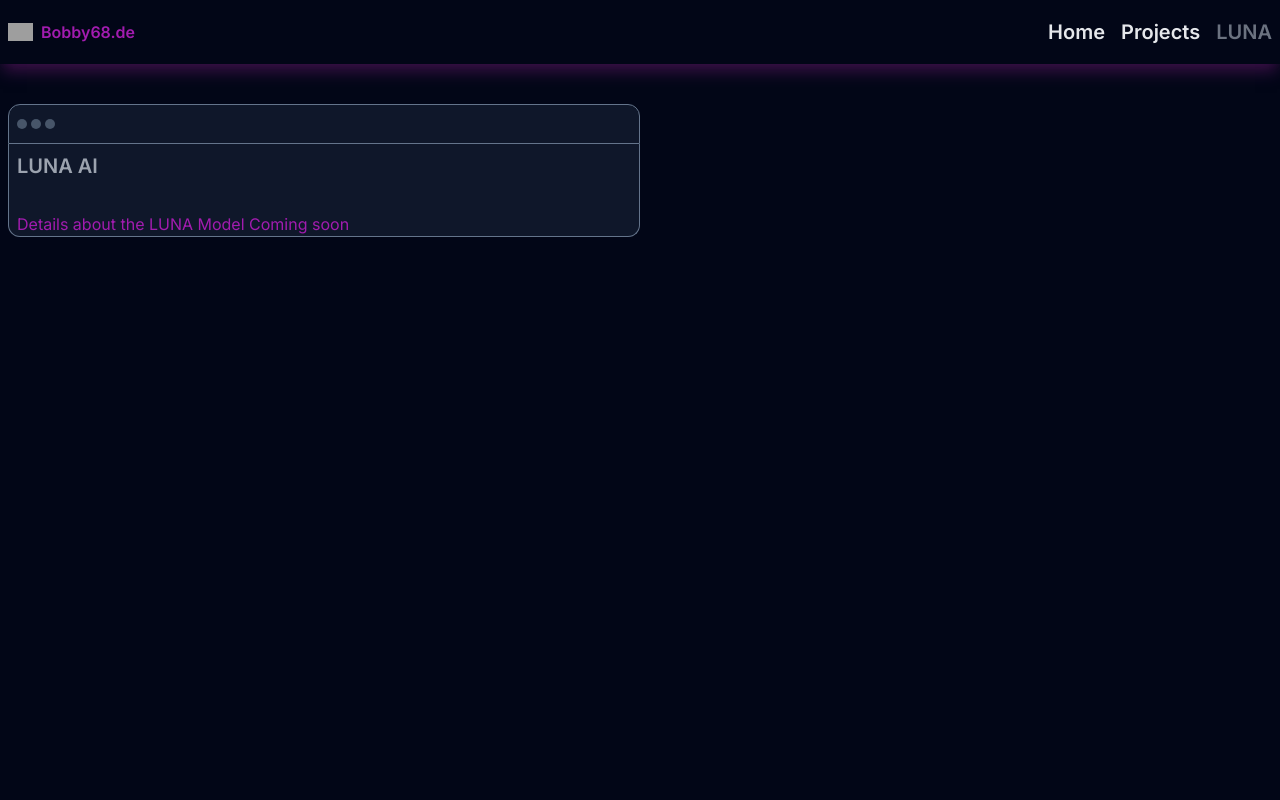
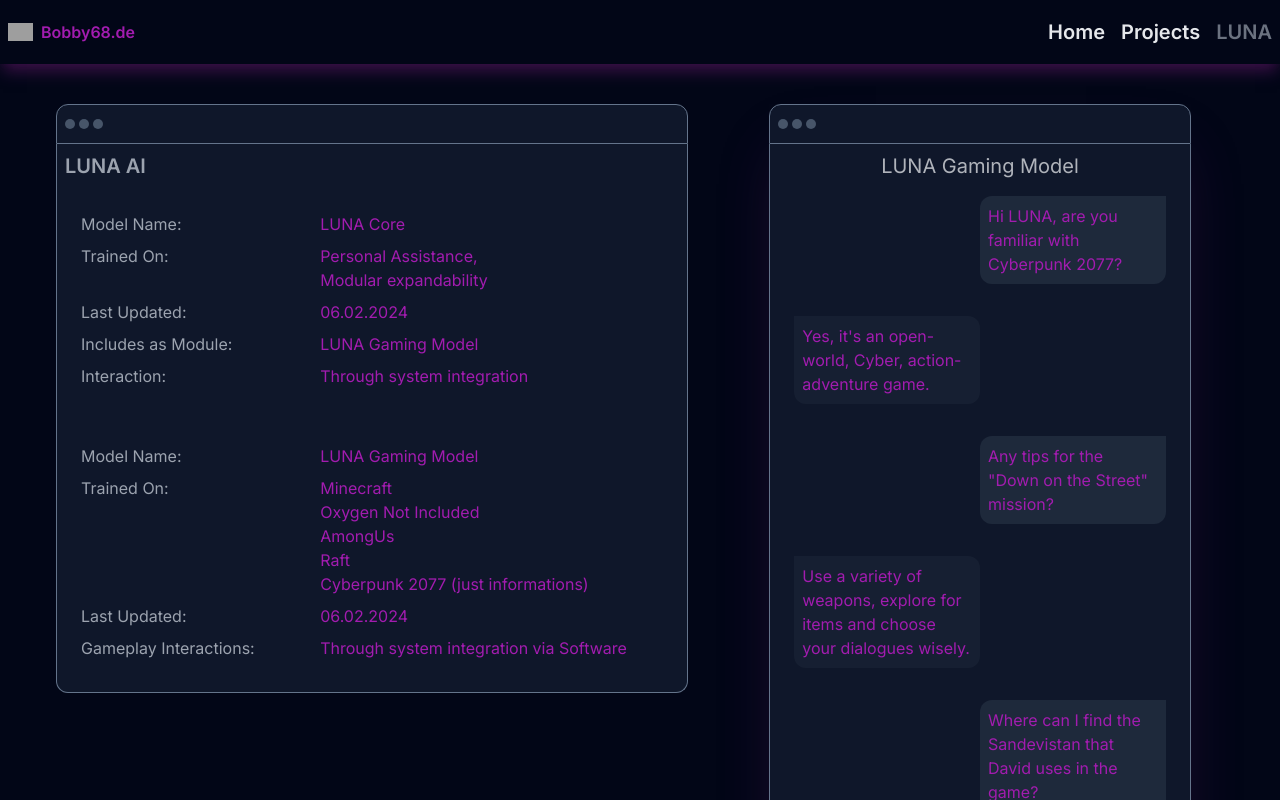
Before and after one commit to luca-naujoks/nextjs-app, a Next.js app: page /luna in a window 1280 px wide. Shown: the top 800 px of the page. Built offline with nearby package versions, Linux system fonts and the light colour scheme; grey boxes are pictures that could not be loaded.

Commit message:
Luna AI Page Update

```diff
--- a/app/(projects)/luna/page.tsx
+++ b/app/(projects)/luna/page.tsx
@@ -1,17 +1,98 @@
 "use client"
-import { ProjectCard } from '@/components/projectcard.component'
+import Image from 'next/image'
+import Link from 'next/link'
+import { LoadingBubbles } from '@/components/loading.component'
+import { ProjectCard, ProjectDetail } from '@/components/projectcard.component'
 import { usePathname } from 'next/navigation'
+
+interface MessageWrapperProps {
+    children: React.ReactNode;
+    type: string;
+
+}
+
+const MessageWrapper = ({ children, type }: MessageWrapperProps) => {
+    return (
+        <div className={`w-full flex ${type == "ai" ? "justify-start" : "justify-end"} w-full h-fit p-4 rounded-xl`}>
+            <p className={`w-1/2 p-2 ${type == "ai" ? "bg-slate-800 bg-opacity-50 rounded-r-xl rounded-bl-xl" : "bg-slate-800 rounded-l-xl rounded-br-xl"}`}>
+                {children}
+            </p>
+        </div>
+    )
+};
 
 export default function Home() {
     const pathname = usePathname()
     return (
         <div className="flex flex-col-2 p-2">
-            <div className='w-1/2'>
+            <div className='w-1/2 ml-12'>
                 <ProjectCard projectTitle='LUNA AI'>
-                    <p>Details about the LUNA Model Coming soon</p>
+                    <div className='ml-4'>
+                    <ProjectDetail label="Model Name:">
+                        <p>LUNA Core</p>
+                    </ProjectDetail>
+                    <ProjectDetail label="Trained On:">
+                        <p>Personal Assistance,</p>
+                        <p>Modular expandability</p>
+                    </ProjectDetail>
+                    <ProjectDetail label="Last Updated:">
+                        <p>06.02.2024</p>
+                    </ProjectDetail>
+                    <ProjectDetail label="Includes as Module:">
+                        <p>LUNA Gaming Model</p>
+                    </ProjectDetail>
+                    <ProjectDetail label="Interaction:">
+                        <p className='mb-12'>Through system integration</p>
+                    </ProjectDetail>
+
+                    <ProjectDetail label="Model Name:">
+                        <p>LUNA Gaming Model</p>
+                    </ProjectDetail>
+                    <ProjectDetail label="Trained On:">
+                        <p>Minecraft</p>
+                        <p>Oxygen Not Included</p>
+                        <p>AmongUs</p>
+                        <p>Raft</p>
+                        <p>Cyberpunk 2077 (just informations)</p>
+                    </ProjectDetail>
+                    <ProjectDetail label="Last Updated:">
+                        <p>06.02.2024</p>
+                    </ProjectDetail>
+                    <ProjectDetail label="Gameplay Interactions:">
+                        <p className='mb-6'>Through system integration via Software</p>
+                    </ProjectDetail>
+                    </div>
+
                 </ProjectCard>
             </div>
-            <div className='w-1/2'>
+
+            <div id="example_chat" className="w-1/3 mx-auto mt-8 shadow-[0_35px_60px_-15px_rgba(112,26,117,0.3)]">
+                <div id="head" className="flex items-center pl-2 gap-1 border border-slate-500 bg-slate-900 w-full h-10 rounded-t-xl">
+                    <div className="w-2.5 h-2.5 bg-slate-600 rounded-full"></div>
+                    <div className="w-2.5 h-2.5 bg-slate-600 rounded-full"></div>
+                    <div className="w-2.5 h-2.5 bg-slate-600 rounded-full"></div>
+                </div>
+                <div id="body" className="flex border-b border-x border-slate-500 flex-col px-2 pt-2 bg-slate-900 h-full w-full rounded-b-xl">
+                    <p className='text-center text-gray-200 text-xl opacity-75'>LUNA Gaming Model</p>
+                    <MessageWrapper type='user'>
+                        <p>Hi LUNA, are you familiar with Cyberpunk 2077?</p>
+                    </MessageWrapper>
+                    <MessageWrapper type='ai'>
+                        <p>Yes, it's an open-world, Cyber, action-adventure game.</p>
+                    </MessageWrapper>
+                    <MessageWrapper type='user'>
+                        <p>Any tips for the "Down on the Street" mission?</p>
+                    </MessageWrapper>
+                    <MessageWrapper type='ai'>
+                        <p>Use a variety of weapons, explore for items and choose your dialogues wisely.</p>
+                    </MessageWrapper>
+                    <MessageWrapper type='user'>
+                        <p>Where can I find the Sandevistan that David uses in the game?</p>
+                    </MessageWrapper>
+                    <MessageWrapper type='ai'>
+                        <p>It's available at every Ripperdoc in Night City in a variety of versions and variations.</p>
+                    </MessageWrapper>
+                </div>
             </div>
         </div>
     );
--- a/app/(projects)/projects/page.tsx
+++ b/app/(projects)/projects/page.tsx
@@ -1,20 +1,9 @@
-import { ProjectCard } from "@/components/projectcard.component";
+import { ProjectCard, ProjectDetail } from "@/components/projectcard.component";
 import Link from "next/link";
 
-interface ProjectDetailProps {
-  label: string;
-  children: React.ReactNode;
-  className?: string;
-}
+
 
 export default function Home() {
-
-  const ProjectDetail = ({ label, children, className }: ProjectDetailProps) => (
-    <div className={`flex mb-2 ${className}`}>
-      <div className="w-2/5 text-gray-400">{label}</div>
-      <div className="w-3/5">{children}</div>
-    </div>
-  );
 
   return (
     <div className="">
--- a/app/page.tsx
+++ b/app/page.tsx
@@ -113,7 +113,7 @@
                   <p>LUNA</p>
                 </ProjectDetails>
                 <ProjectDetails label="Trained On:" className="mt-6">
-                  <p>General Chatting</p>
+                  <p>General Chat & Personal Assistance</p>
                 </ProjectDetails>
                 <ProjectDetails label="Last Update:" className="mt-6">
                   <p>27.08.2023</p>
--- /dev/null
+++ b/components/loading.component.tsx
@@ -0,0 +1,9 @@
+export const LoadingBubbles = () => {
+    return (
+        <div className="flex gap-1">
+            <p className="w-2.5 h-2.5 animate-bounce200  bg-slate-600 rounded-full" />
+            <p className="w-2.5 h-2.5 animate-bounce400  bg-slate-600 rounded-full" />
+            <p className="w-2.5 h-2.5 animate-bounce600  bg-slate-600 rounded-full" />
+        </div>
+    )
+}
--- a/components/projectcard.component.tsx
+++ b/components/projectcard.component.tsx
@@ -2,6 +2,12 @@
     children: React.ReactNode;
     projectTitle: string
 }
+
+interface ProjectDetailProps {
+    label: string;
+    children: React.ReactNode;
+    className?: string;
+  }
 
 export const ProjectCard = ({ children, projectTitle }: ProjectCardProps) => {
     return (
@@ -18,3 +24,10 @@
         </div>
     )
 }
+
+export const ProjectDetail = ({ label, children, className }: ProjectDetailProps) => (
+    <div className={`flex mb-2 ${className}`}>
+      <div className="w-2/5 text-gray-400">{label}</div>
+      <div className="w-3/5">{children}</div>
+    </div>
+  );
--- a/tailwind.config.ts
+++ b/tailwind.config.ts
@@ -8,6 +8,18 @@
   ],
   theme: {
     extend: {
+      animation: {
+        bounce200: 'bounce 1s infinite 200ms',
+        bounce400: 'bounce 1s infinite 400ms',
+        bounce600: 'bounce 1s infinite 600ms',
+        bounce800: 'bounce 1s infinite 800ms',
+      },
+      keyframes: {
+        bounce: {
+          '0%, 100%': { transform: 'translateY(30%)' },
+          '50%': { transform: 'translateY(0)' },
+        },
+      },
       backgroundImage: {
         "gradient-radial": "radial-gradient(var(--tw-gradient-stops))",
         "gradient-conic":
```
